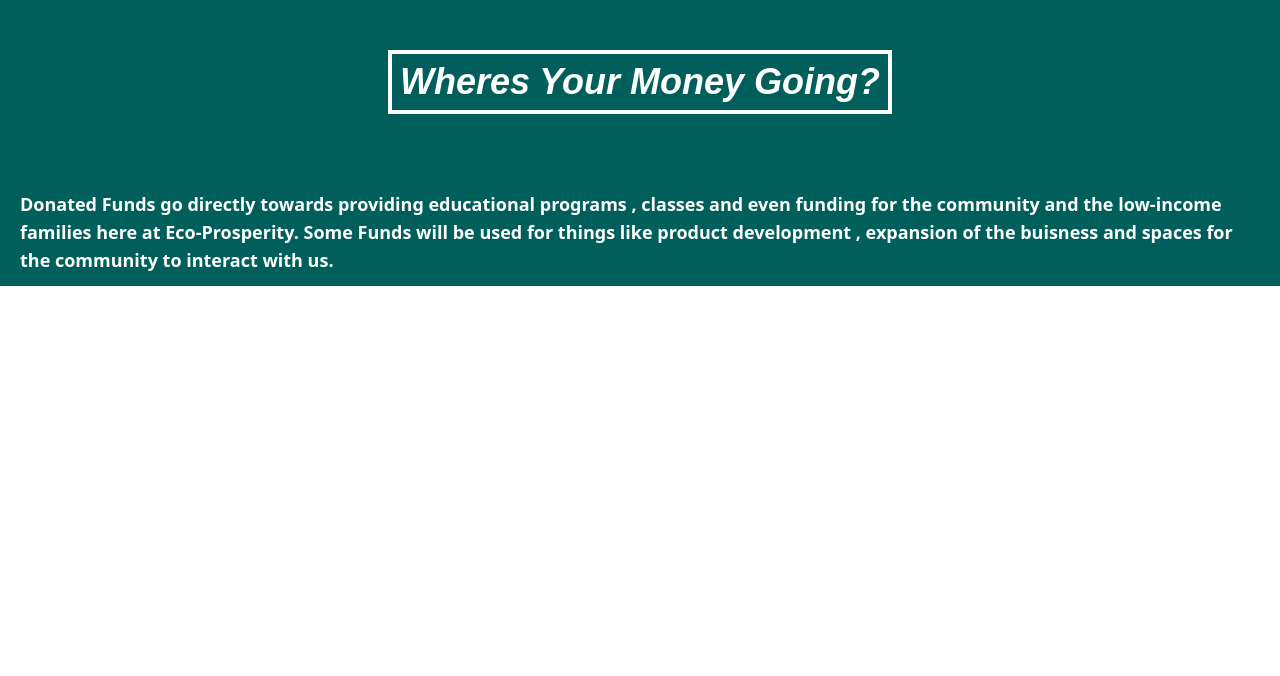
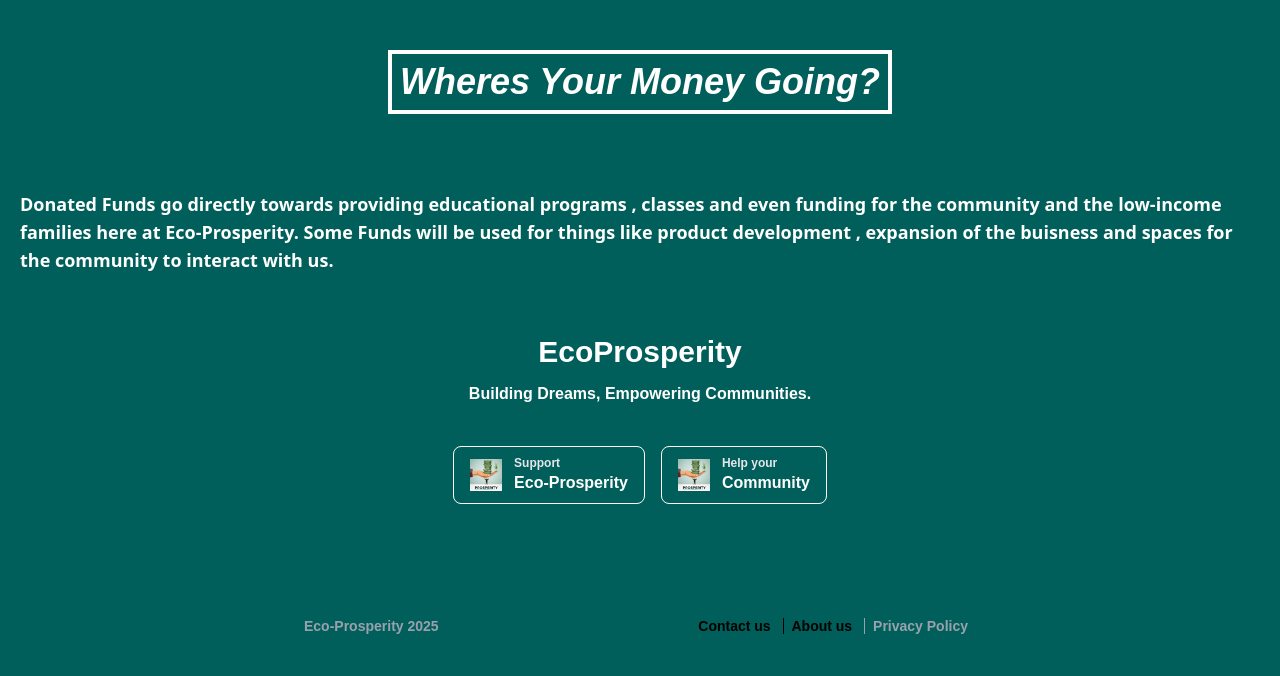
Before and after one commit to Brooklyn-STEAM/eco-prosperity-fund, a website built with Vite: page src/pages/donate.html in a window 1280 px wide. Shown: the part 1438-2114 px from the top of the page. Before the commit the page ends 1732 px from the top, so only its background shows below. Built offline with nearby package versions, Linux system fonts and the light colour scheme; what @iconify/tailwind4 would draw is missing.

Commit message:
footer (#58)
Co-authored-by: Jahmere <jquiles@brooklynsteancenter.org>

```diff
--- a/src/pages/ABOUTUS.html
+++ b/src/pages/ABOUTUS.html
@@ -134,5 +134,37 @@
         class="w-32 h-auto rounded-4xl size-0.5"
       />
     </div>
+    <div class=" font-sans">
+      <div class="max-w-2xl mx-auto text-black py-10">
+          <div class="text-center">
+              <h3 class="text-3xl mb-3"> EcoProsperity </h3>
+              <p> Building Dreams, Empowering Communities. </p>
+              <div class="flex justify-center my-10">
+                  <div class="flex items-center border w-auto rounded-lg px-4 py-2 w-52 mx-2">
+                      <img src="/src/assets/logo.png" class="w-7 md:w-8">
+                      <div class="text-left ml-3">
+                          <p class='text-xs text-black'>Support </p>
+                          <p class="text-sm md:text-base"> Eco-Prosperity</p>
+                      </div>
+                  </div>
+                  <div class="flex items-center border w-auto rounded-lg px-4 py-2 w-44 mx-2">
+                      <img src="/src/assets/logo.png" class="w-7 md:w-8">
+                      <div class="text-left ml-3">
+                          <p class='text-xs text-black'>Help your </p>
+                          <p class="text-sm md:text-base"> Community </p>
+                      </div>
+                  </div>
+              </div>
+          </div>
+          <div class="mt-28 flex flex-col md:flex-row md:justify-between items-center text-sm text-gray-400 ">
+              <p class="order-2 md:order-1 mt-8 md:mt-0"> Eco-Prosperity 2025 </p>
+              <div class="order-1 md:order-2">
+                  <a href="Contactus.html" class="px-2 font-extrabold text-black">Contact us</a>
+                  <a href="ABOUTUS.html" class="px-2 border-l font-extrabold text-black">About us</a>
+                  <span class="px-2 border-l">Privacy Policy</span>
+              </div>
+          </div>
+      </div>
+  </div>
   </body>
 </html>
--- a/src/pages/Contactus.html
+++ b/src/pages/Contactus.html
@@ -173,5 +173,36 @@
         class="w-32 h-auto rounded-4xl size-0.5"
       />
     </div>
+    <div class=" font-sans">
+      <div class="max-w-2xl mx-auto text-black py-10">
+          <div class="text-center">
+              <h3 class="text-3xl mb-3"> EcoProsperity </h3>
+              <p> Building Dreams, Empowering Communities. </p>
+              <div class="flex justify-center my-10">
+                  <div class="flex items-center border w-auto rounded-lg px-4 py-2 w-52 mx-2">
+                      <img src="/src/assets/logo.png" class="w-7 md:w-8">
+                      <div class="text-left ml-3">
+                          <p class='text-xs text-black'>Support </p>
+                          <p class="text-sm md:text-base"> Eco-Prosperity</p>
+                      </div>
+                  </div>
+                  <div class="flex items-center border w-auto rounded-lg px-4 py-2 w-44 mx-2">
+                      <img src="/src/assets/logo.png" class="w-7 md:w-8">
+                      <div class="text-left ml-3">
+                          <p class='text-xs text-black'>Help your </p>
+                          <p class="text-sm md:text-base"> Community </p>
+                      </div>
+                  </div>
+              </div>
+          </div>
+          <div class="mt-28 flex flex-col md:flex-row md:justify-between items-center text-sm text-gray-400 ">
+              <p class="order-2 md:order-1 mt-8 md:mt-0"> Eco-Prosperity 2025 </p>
+              <div class="order-1 md:order-2">
+                  <a href="Contactus.html" class="px-2 font-extrabold text-black">Contact us</a>
+                  <a href="ABOUTUS.html" class="px-2 border-l font-extrabold text-black">About us</a>
+                  <span class="px-2 border-l">Privacy Policy</span>
+              </div>
+          </div>
+      </div>
   </body>
 </html>
--- a/src/pages/donate.html
+++ b/src/pages/donate.html
@@ -113,5 +113,38 @@
       Donated Funds go directly towards providing educational programs , classes and even funding for the community and the low-income families here at Eco-Prosperity. Some Funds will be used for things like product development , expansion of the buisness and spaces for the community to interact with us.
     </p>
 
+    <div class=" bg-teal-800">
+      <div class="max-w-2xl mx-auto text-white py-10">
+          <div class="text-center">
+              <h3 class="text-3xl mb-3"> EcoProsperity </h3>
+              <p> Building Dreams, Empowering Communities. </p>
+              <div class="flex justify-center my-10">
+                  <div class="flex items-center border w-auto rounded-lg px-4 py-2 w-52 mx-2">
+                      <img src="/src/assets/logo.png" class="w-7 md:w-8">
+                      <div class="text-left ml-3">
+                          <p class='text-xs text-gray-200'>Support </p>
+                          <p class="text-sm md:text-base"> Eco-Prosperity</p>
+                      </div>
+                  </div>
+                  <div class="flex items-center border w-auto rounded-lg px-4 py-2 w-44 mx-2">
+                      <img src="/src/assets/logo.png" class="w-7 md:w-8">
+                      <div class="text-left ml-3">
+                          <p class='text-xs text-gray-200'>Help your </p>
+                          <p class="text-sm md:text-base"> Community </p>
+                      </div>
+                  </div>
+              </div>
+          </div>
+          <div class="mt-28 flex flex-col md:flex-row md:justify-between items-center text-sm text-gray-400 ">
+              <p class="order-2 md:order-1 mt-8 md:mt-0"> Eco-Prosperity 2025 </p>
+              <div class="order-1 md:order-2">
+                  <a href="Contactus.html" class="px-2 font-extrabold text-black">Contact us</a>
+                  <a href="ABOUTUS.html" class="px-2 border-l font-extrabold text-black">About us</a>
+                  <span class="px-2 border-l">Privacy Policy</span>
+              </div>
+          </div>
+      </div>
+  </div>
+    </div>
   </body>
 </html>
```
